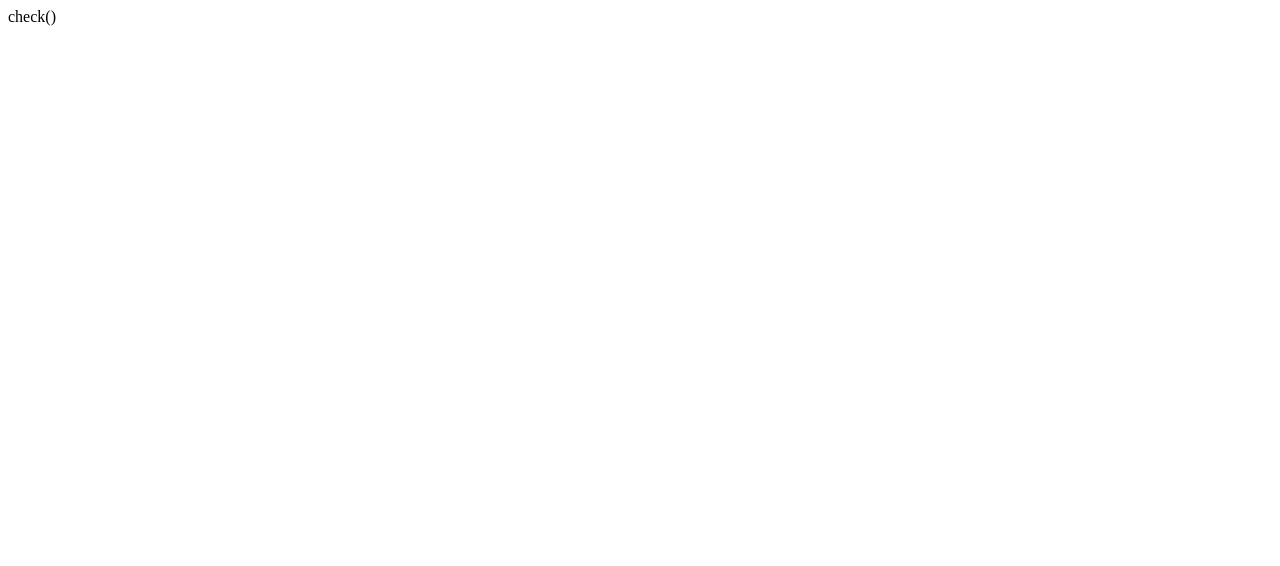
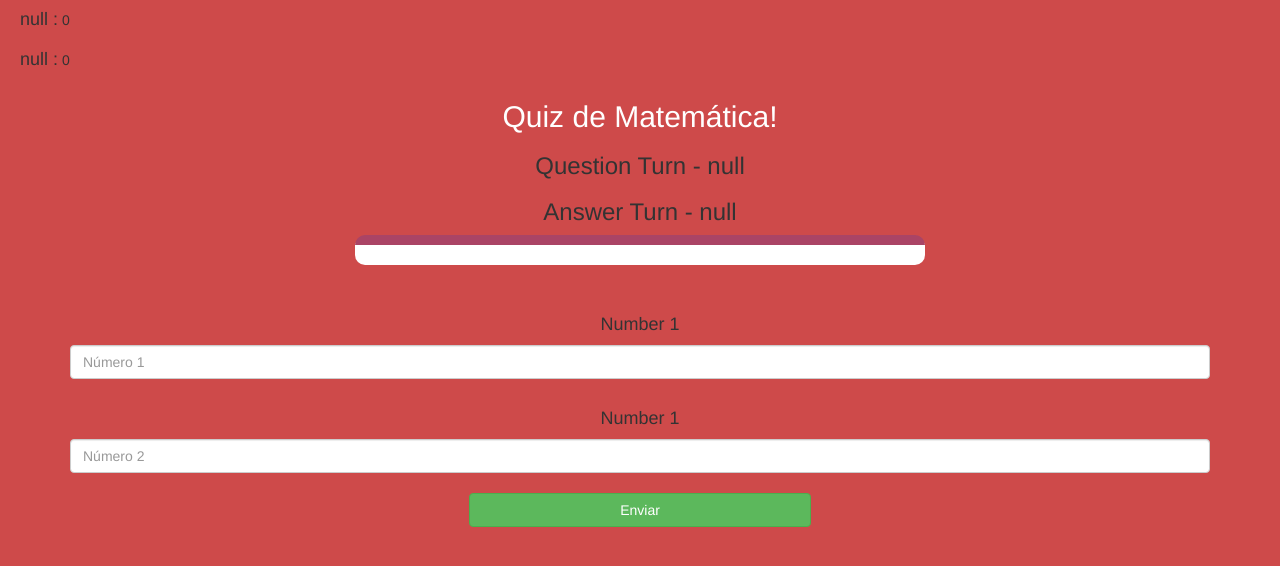
Before and after one commit to LuizByjus/C89909192c, a plain HTML site: page game_page.html in a window 1280 px wide. Drawn offline with nearby package versions, Linux system fonts and the light colour scheme.

Commit message:
Update game_page.html

```diff
--- a/game_page.html
+++ b/game_page.html
@@ -1 +1,38 @@
-check()
+<!DOCTYPE html>
+<html>
+<head>
+	<title>Jogo:Quiz de Matemática!</title>
+
+<meta name="viewport" content="width=device-width, initial-scale=1">
+<link rel="stylesheet" href="https://maxcdn.bootstrapcdn.com/bootstrap/3.4.0/css/bootstrap.min.css">
+<script src="https://ajax.googleapis.com/ajax/libs/jquery/3.4.1/jquery.min.js"></script>
+<script src="https://maxcdn.bootstrapcdn.com/bootstrap/3.4.0/js/bootstrap.min.js"></script>
+<link rel="stylesheet" type="text/css" href="game.css">
+</head>
+<body>
+
+<h4 id="player1_name"></h4> <span id="player1_score"></span>
+<br>
+<h4 id="player2_name"></h4> <span id="player2_score"></span>
+
+<div class="container">
+	<center>
+		<h2 style="color: white;">Quiz de Matemática!</h2>
+		<h3 id="player_question"></h3>
+		<h3 id="player_answer"></h3>
+		<div id="output" class="col-lg-6"> </div>
+		<br>
+		<br>
+		<h4>Number 1</h4>
+		<input type="text" id="number1" class="form-control" placeholder="Número 1">
+		<br>
+		<h4>Number 1</h4>
+		<input type="text" id="number2" class="form-control" placeholder="Número 2">
+		<br>
+		<button onclick="send()" class="btn btn-success" style="width: 30%;">Enviar</button>
+	</center>
+</div>
+
+<script src="game_page.js"></script>
+</body>
+</html>
```
